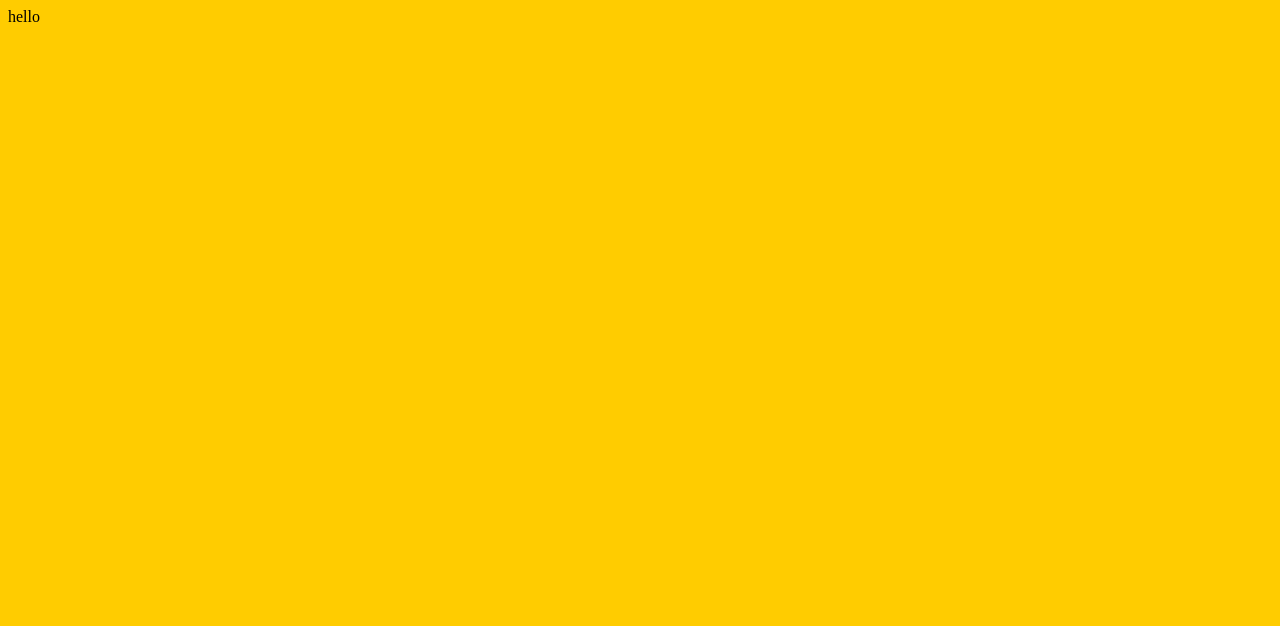
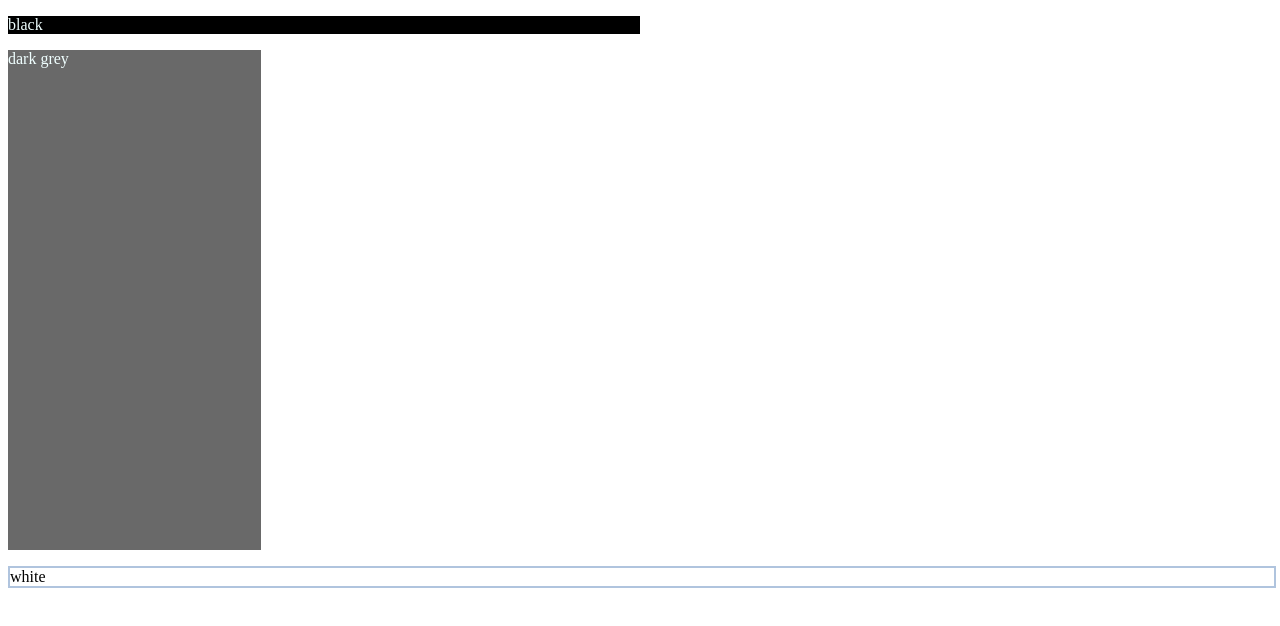
Before and after one commit to danieladelvos/css-spielplatz, a plain HTML site: page lessons/module-4-layout-and-positioning/index.html in a window 1280 px wide. Drawn offline with Linux system fonts and the light colour scheme.

Commit message:
module 4 element width and height

```diff
--- a/lessons/module-4-layout-and-positioning/index.html
+++ b/lessons/module-4-layout-and-positioning/index.html
@@ -12,6 +12,14 @@
 
   </head>
   <body>
-  hello
+    <p class="black">
+      black
+    </p>
+    <p class="darkGrey">
+      dark grey
+    </p>
+    <p class="white">
+      white
+    </p>
   </body>
 </html>
--- a/lessons/module-4-layout-and-positioning/styles.css
+++ b/lessons/module-4-layout-and-positioning/styles.css
@@ -1,3 +1,20 @@
-body {
-  background-color: #ffcc00;
+.black {
+  background-color: black;
+  color: azure;
+  width: 50%;
+  max-width: 1000px;
 }
+
+.darkGrey {
+  background-color: dimgrey;
+  color: azure;
+  width: 20%;
+  height: 500px;
+}
+
+.white {
+  color: black;
+  border: 2px lightsteelblue solid;
+  width: 100%;
+  height: 50%;
+}
```
